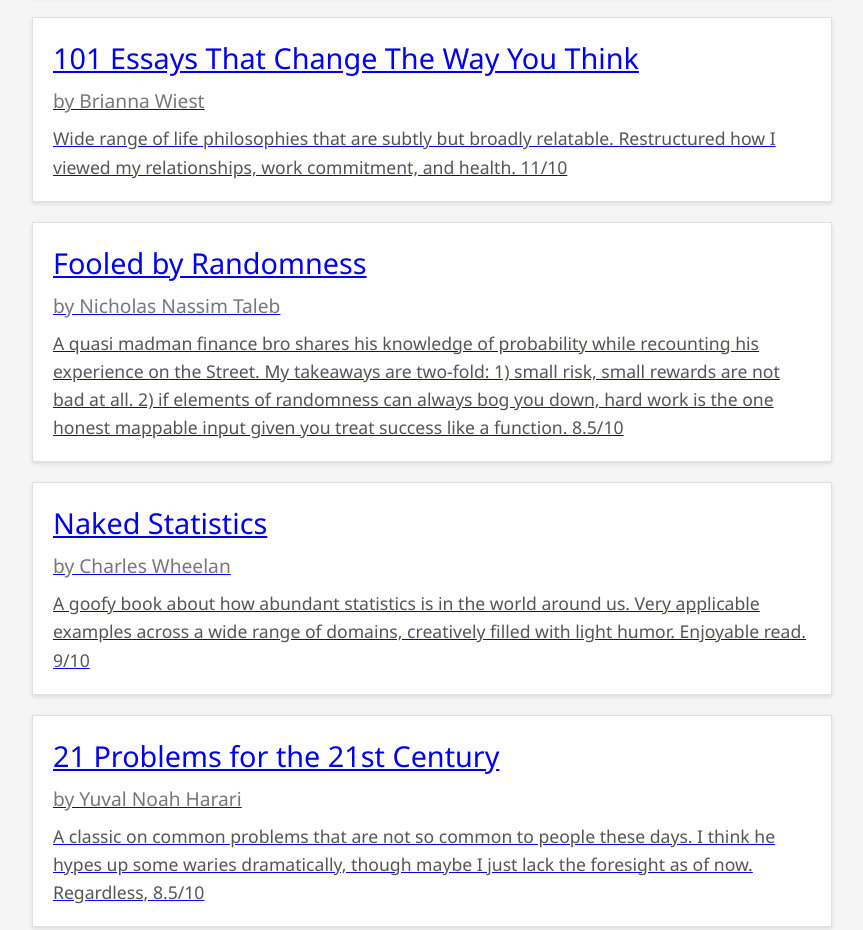
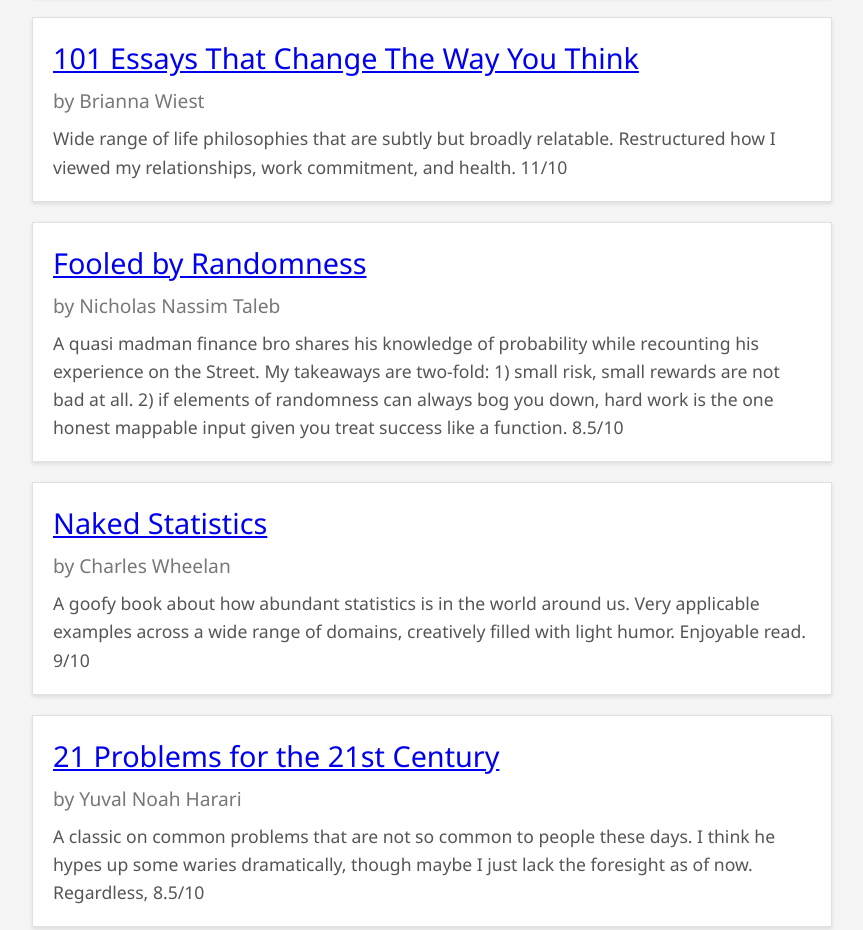
Before and after one commit to ady-bhai/book-reviews, a plain HTML site: page index.html in a window 1280 px wide. Shown: the part 324-1254 px from the top of the page, without its empty margins (208-1071 px from the left). Drawn offline with Linux system fonts and the light colour scheme.

Commit message:
Update index.html

```diff
--- a/index.html
+++ b/index.html
@@ -68,28 +68,28 @@
                 </div>
             </li>
             <li>
-                <div class="title"><a href="https://www.amazon.com/Essays-That-Will-Change-Think/dp/1945796065">101 Essays That Change The Way You Think</div>
+                <div class="title"><a href="https://www.amazon.com/Essays-That-Will-Change-Think/dp/1945796065">101 Essays That Change The Way You Think</a></div>
                 <div class="author">by Brianna Wiest</div>
                 <div class="content">
                     Wide range of life philosophies that are subtly but broadly relatable. Restructured how I viewed my relationships, work commitment, and health. 11/10
                 </div>
             </li>
             <li>
-                <div class="title"><a href="https://www.amazon.com/Fooled-Randomness-Hidden-Markets-Incerto/dp/0812975219">Fooled by Randomness</div>
+                <div class="title"><a href="https://www.amazon.com/Fooled-Randomness-Hidden-Markets-Incerto/dp/0812975219">Fooled by Randomness</a></div>
                 <div class="author">by Nicholas Nassim Taleb</div>
                 <div class="content">
                     A quasi madman finance bro shares his knowledge of probability while recounting his experience on the Street. My takeaways are two-fold: 1) small risk, small rewards are not bad at all. 2) if elements of randomness can always bog you down, hard work is the one honest mappable input given you treat success like a function. 8.5/10
                 </div>
             </li>
             <li>
-                <div class="title"><a href="https://www.amazon.com/Naked-Statistics-Stripping-Dread-Data/dp/039334777X">Naked Statistics</div>
+                <div class="title"><a href="https://www.amazon.com/Naked-Statistics-Stripping-Dread-Data/dp/039334777X">Naked Statistics</a></div>
                 <div class="author">by Charles Wheelan</div>
                 <div class="content">
                     A goofy book about how abundant statistics is in the world around us. Very applicable examples across a wide range of domains, creatively filled with light humor. Enjoyable read. 9/10
                 </div>
             </li>
             <li>
-                <div class="title"><a href="https://www.amazon.com/Lessons-21st-Century-Yuval-Harari/dp/0525512179">21 Problems for the 21st Century</div>
+                <div class="title"><a href="https://www.amazon.com/Lessons-21st-Century-Yuval-Harari/dp/0525512179">21 Problems for the 21st Century</a></div>
                 <div class="author">by Yuval Noah Harari</div>
                 <div class="content">
                     A classic on common problems that are not so common to people these days. I think he hypes up some waries dramatically, though maybe I just lack the foresight as of now. Regardless, 8.5/10
```
